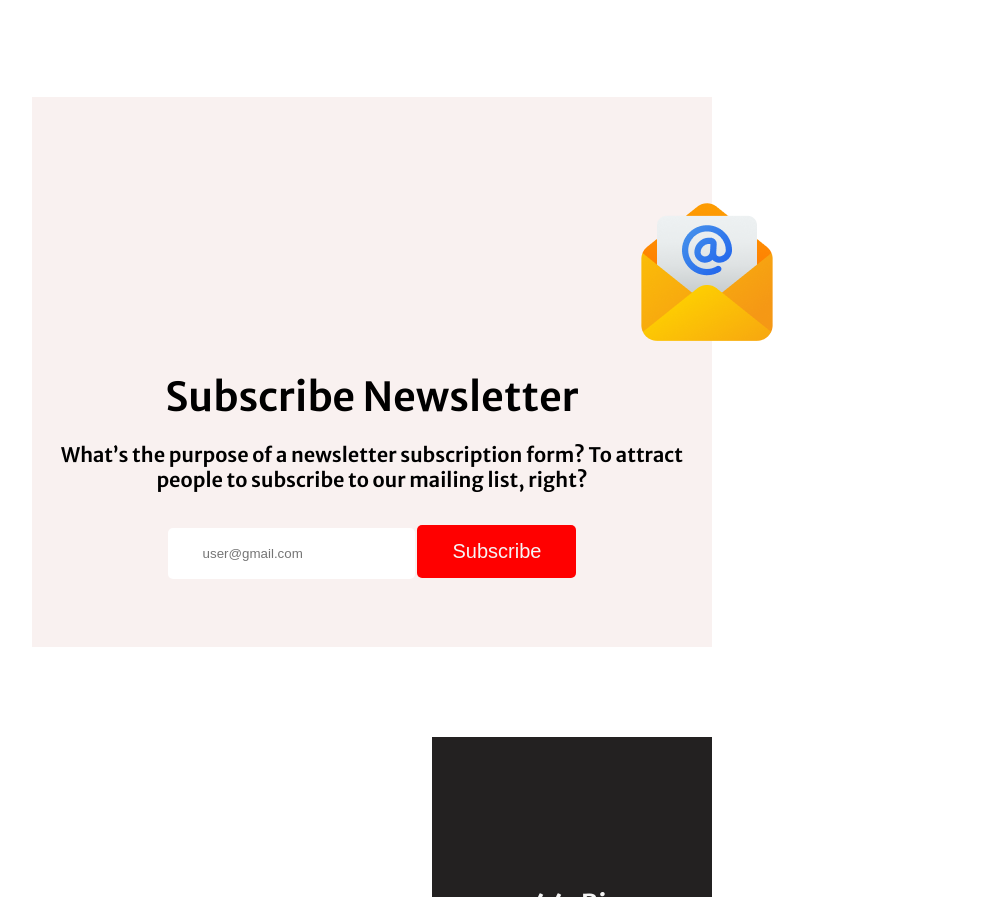
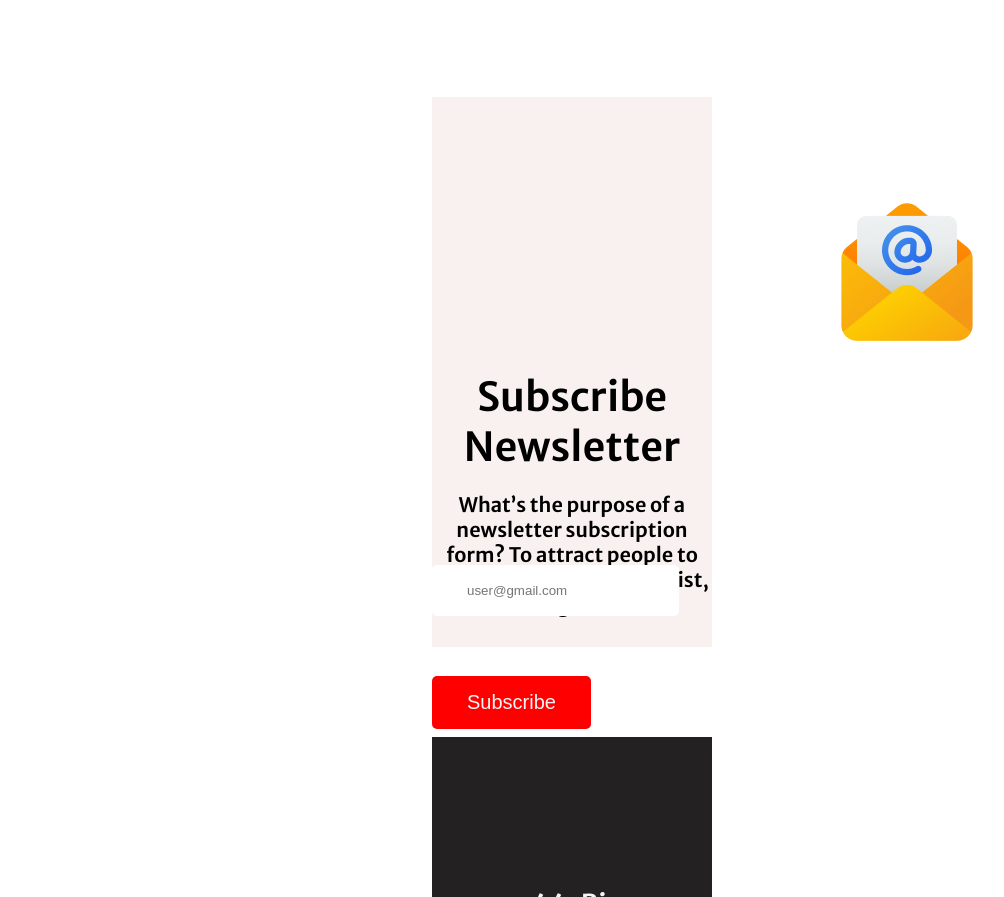
Before and after one commit to datta-toma/B9A1-New-Year, a plain HTML site: page index.html in a window 1280 px wide. Shown: the part 6717-7614 px from the top of the page, without its empty margins (68-1072 px from the left). Drawn offline with Linux system fonts and the light colour scheme.

Commit message:
add size

```diff
--- a/style.css
+++ b/style.css
@@ -241,12 +241,12 @@ button{
 #mail{
     background-color: rgb(249, 241, 240);
     margin-top: 100px;
-    margin-left: 100px;
+    margin-left: 500px;
     margin-right: 500px;
     height: 550px;
 }
 .mail1{
-    padding-left: 600px;
+    padding-left: 400px;
     padding-top: 100px;
 }
 .news{
```
